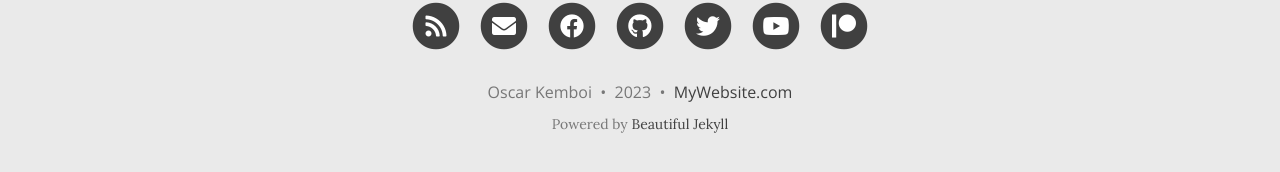
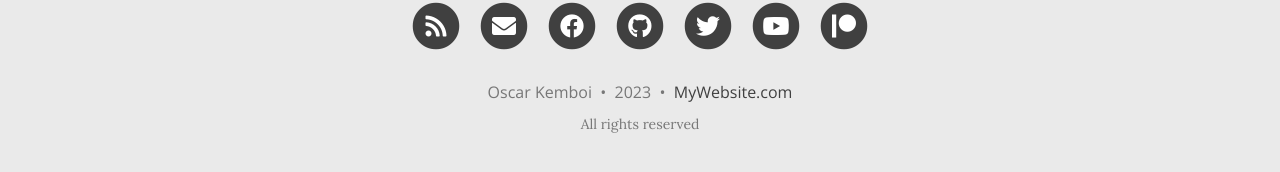
Before and after one commit to chito365/2023, a Jekyll site: the page built from index.html, in a window 1280 px wide and 1281 px high. Shown: the part 1096-1268 px from the top of the window. Built offline with Jekyll 4.4.1, drawn with Linux system fonts in a browser that asks for light colours; nearby versions of some CDN libraries; the list of posts is cut into pages by our own code; comment, search, counter and statistics services are not loaded.

Commit message:
Some changes ya

```diff
--- a/_config.yml
+++ b/_config.yml
@@ -222,6 +222,3 @@ exclude:
 plugins:
   - jekyll-paginate
   - jekyll-sitemap
-
-# Beautiful Jekyll / Dean Attali
-# 2fc73a3a967e97599c9763d05e564189
--- a/_includes/footer.html
+++ b/_includes/footer.html
@@ -32,8 +32,7 @@
       {% endif%}
       </p>
       {% unless site.remove-ads %}<p class="theme-by text-muted">
-        Powered by
-        <a href="https://beautifuljekyll.com">Beautiful Jekyll</a>
+        All rights reserved
       </p>{% endunless %}
       </div>
     </div>
--- a/_layouts/base.html
+++ b/_layouts/base.html
@@ -21,7 +21,7 @@ common-js:
 
 <!DOCTYPE html>
 <html lang="{{ page.language | default: site.language | default: 'en' }}">
-<!-- Beautiful Jekyll 5.0.0 | Copyright Dean Attali 2020 -->
+<!-- Beautiful Jekyll 5.0.0 | Copyright Oscar Kemboi 2020 -->
 {% include head.html %}
 
 <body>
--- a/assets/js/beautifuljekyll.js
+++ b/assets/js/beautifuljekyll.js
@@ -1,4 +1,4 @@
-// Dean Attali / Beautiful Jekyll 2020
+// Oscar Kemboi / Beautiful Jekyll 2020
 
 var BeautifulJekyllJS = {
 
```
Also changed, not shown: beautiful-jekyll-theme.gemspec.
